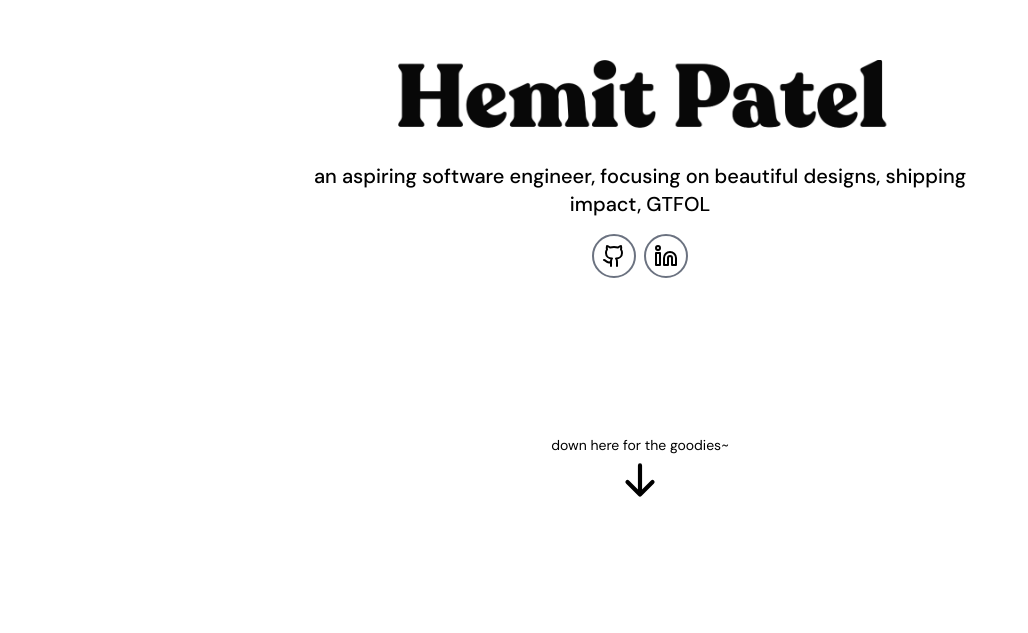
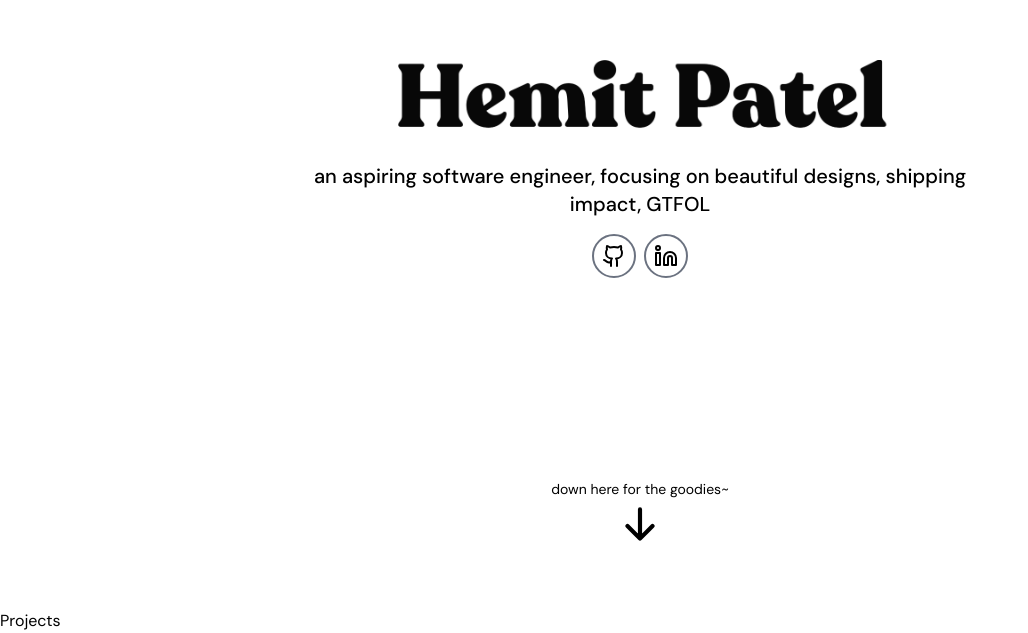
Before and after one commit to Hemit99123/personal-website, a Next.js app: page / in a window 1280 px wide. Shown: the part 231-864 px from the top of the page, without its empty margins (0-1028 px from the left). Before the commit the page ends 800 px from the top, so only its background shows below. Built offline with nearby package versions, Linux system fonts and the light colour scheme.

Commit message:
added projects + lowered margin

```diff
--- a/src/app/page.tsx
+++ b/src/app/page.tsx
@@ -1,10 +1,12 @@
 import Hero from '@/components/Hero'
+import Projects from '@/components/Projects'
 import React from 'react'
 
 const page = () => {
   return (
     <div>
       <Hero />
+      <Projects />
     </div>
   )
 }
--- a/src/components/Hero.tsx
+++ b/src/components/Hero.tsx
@@ -46,7 +46,7 @@ const Hero = () => {
       </div>
 
       {/* Goodies Section */}
-      <div className="cursor-pointer absolute bottom-16 flex flex-col items-center" onClick={() => handleRedirect("/#projects")}>
+      <div className="cursor-pointer absolute bottom-5 flex flex-col items-center" onClick={() => handleRedirect("/#projects")}>
         <p className="text-sm">down here for the goodies~</p>
         <svg
           viewBox="0 0 24 24"
--- /dev/null
+++ b/src/components/Projects.tsx
@@ -0,0 +1,11 @@
+import React from 'react'
+
+const Projects = () => {
+  return (
+    <div id='projects' className='mt-10'>
+        Projects
+    </div>
+  )
+}
+
+export default Projects
```
